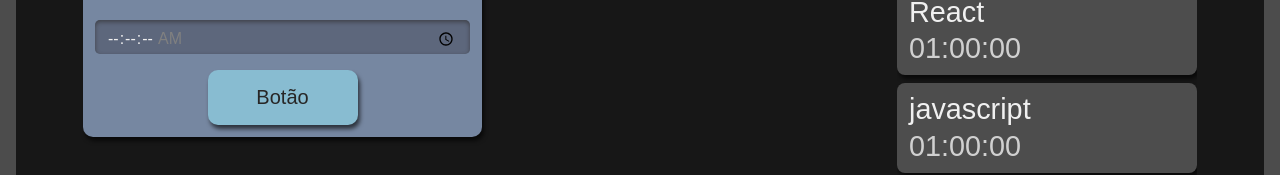
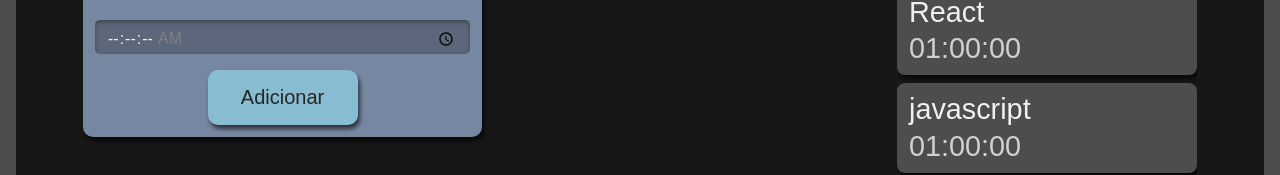
Before and after one commit to Jamile15/alura-studies, a React (Create React App) app: page / in a window 1280 px wide. Shown: the part 298-473 px from the top of the page. Built offline with nearby package versions, Linux system fonts and the light colour scheme.

Commit message:
conhecendo props

```diff
--- a/src/components/Botao/index.tsx
+++ b/src/components/Botao/index.tsx
@@ -1,10 +1,10 @@
 import React from "react";
 import style from './Botao.module.css';
 
-class Botao extends React.Component{
+class Botao extends React.Component <{texto: string}>{
   render () {
     return(
-        <button className={style.botao}> Botão</button>
+        <button className={style.botao}> {this.props.texto}</button>
     )
   }
 }
--- a/src/components/Formulario/index.tsx
+++ b/src/components/Formulario/index.tsx
@@ -20,7 +20,9 @@
                     <input type="time" step= "1" name="tempo" id="tempo" min={"00:00:00"} max={"01:30:00"} required/>
 
                 </div>
-                <Botao />
+                <Botao
+                    texto="Adicionar"
+                />
 
             </form>
         )
```
